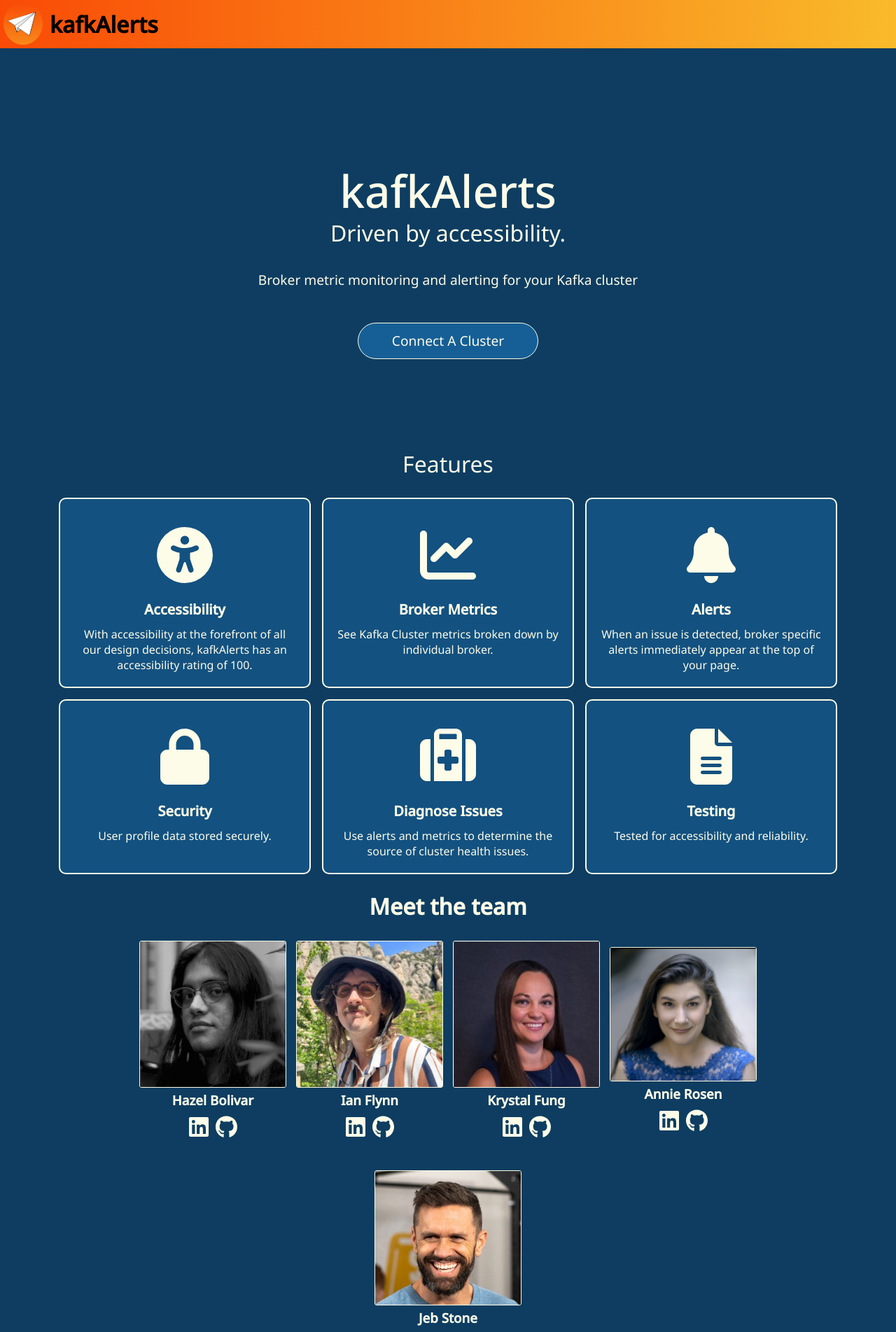
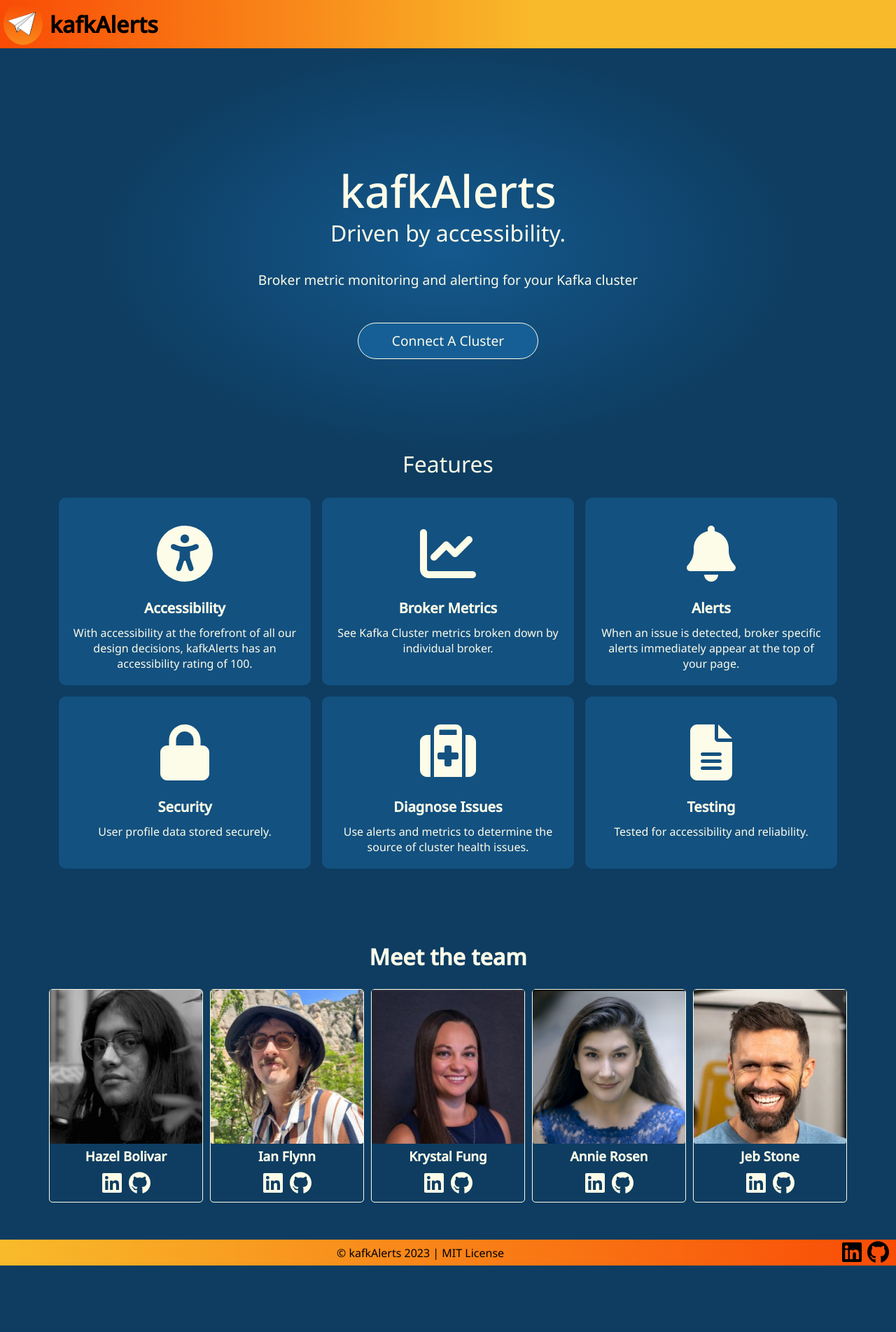
Before and after one commit to oslabs-beta/kafkalerts, a React app: page / in a window 1280 px wide. Shown: the top 1903 px of the page at 70% size. After the commit the page ends 1808 px from the top, so only its background shows below. Built offline with nearby package versions, Linux system fonts and the light colour scheme.

Commit message:
phone media queries and landing page styling

```diff
--- a/src/pages/landingPage/components/Player.jsx
+++ b/src/pages/landingPage/components/Player.jsx
@@ -5,10 +5,8 @@ import { FontAwesomeIcon } from '@fortawesome/react-fontawesome';
 const Player = ({ name, picSrc, github, linkedIn }) => {
   return (
     <div className='player-box'>
-      {/* <div className='player-pic'> */}
       <img src={picSrc} />
       <h3>{name} </h3>
-      {/* </div> */}
       <div className='links'>
         <a href={linkedIn} target='_blank'>
           <FontAwesomeIcon icon='fa-brands fa-linkedin' size='2x' />
--- a/src/pages/landingPage/components/Team.jsx
+++ b/src/pages/landingPage/components/Team.jsx
@@ -10,7 +10,6 @@ const Team = () => {
     {
       name: 'Hazel Bolivar',
       src: hazel,
-      // srce: '../../../assets/headshots/hazel-headshot.jpeg',
       github: 'https://github.com/hazelbolivar',
       linkedIn: 'https://www.linkedin.com/in/hazelbolivar/',
     },
@@ -40,20 +39,19 @@ const Team = () => {
     },
   ];
 
-  const players = team.map((player) => {
-    return (
+  const players = team.map((player) => (
     <Player
       name={player.name}
       picSrc={player.src}
       github={player.github}
       linkedIn={player.linkedIn}
     />
-    );
-  });
+  ));
+
   return (
     <div id='team-box'>
       <h1>Meet the team</h1>
-      <div className='team-members'>{players}</div>
+      <div id='team-members'>{players}</div>
     </div>
   );
 };
--- a/src/pages/styles.scss
+++ b/src/pages/styles.scss
@@ -232,9 +232,16 @@ body {
     background-color: $accent-color;
     background-image: linear-gradient(
       to right,
-      $accent-color,
-      $light-accent-color
+      $accent-color 0%,
+      $light-accent-color 60%
     );
+    @media (max-width: 700px) {
+      background-image: linear-gradient(
+        to right,
+        $accent-color,
+        $light-accent-color
+      );
+    }
     div {
       margin: 3px 10px 5px 5px;
       padding: 3px;
@@ -246,6 +253,18 @@ body {
       );
       img {
         width: 50px;
+        @media (max-width: $breakpoint-phone) {
+          width: 30px;
+        }
+      }
+    }
+    @media (max-width: $breakpoint-phone) {
+    }
+  }
+  @media (max-width: $breakpoint-phone) {
+    #header {
+      img {
+        width: 20px;
       }
     }
   }
@@ -257,8 +276,13 @@ body {
     flex: 1 0 auto;
     align-items: center;
     #hero {
-      max-width: 800px;
-      // background-color: lightblue;
+      background: radial-gradient(
+        closest-side,
+        lighten($page-background, 10%),
+        $page-background
+      );
+      width: 100%;
+      max-width: 1000px;
       padding: 10rem 0 8rem;
       display: flex;
       flex-direction: column;
@@ -277,6 +301,7 @@ body {
       }
       p {
         font-size: 1.2rem;
+        text-align: center;
       }
       button {
         font-size: 1.2em;
@@ -307,23 +332,29 @@ body {
       }
       .single-feature {
         background-color: lighten($page-background, 7%);
-        border: 2px solid $cream-text;
         border-radius: 10px;
         display: flex;
         flex-direction: column;
         align-items: center;
         min-width: 250px;
-        // min-width: 6rem;
         flex: 0 0 30%;
         margin: 8px;
         padding: 40px 20px 20px;
+
         strong {
           margin-top: 1.5rem;
-          font-size: 20px;
+          font-size: 1.25rem;
           margin-bottom: 0.7rem;
         }
         p {
           text-align: center;
+        }
+      }
+      @media (max-width: 550px) {
+        .single-feature {
+          min-width: 47%;
+          margin: 1.5%;
+          padding: 1rem 0.5rem;
         }
       }
     }
@@ -334,27 +365,33 @@ body {
       align-items: center;
       text-align: center;
       color: $cream-text;
-      margin-top: 1rem;
-      h2 {
-        text-align: center;
+      margin: 6rem 0 3rem;
+      h1 {
+        margin-bottom: 20px;
       }
-      .team-members {
+      #team-members {
         display: flex;
         flex-direction: row;
         flex-wrap: wrap;
-        align-items: center;
+        width: 700px;
         justify-content: center;
+        @media (min-width: 1200px) {
+          width: 1200px;
+        }
+        @media (max-width: 700px) {
+          width: 100%;
+        }
         .player-box {
+          background-color: $page-background;
+          border: 1px solid $cream-text;
           border-radius: 5px;
-          margin: 2px;
-          width: 30%;
-          max-width: 220px;
-          padding: 5px;
+          margin: 5px;
+          width: 220px;
           color: $cream-text;
           img {
-            border: 1px solid $cream-text;
-            margin-top: 10%;
             width: 100%;
+            height: 220px;
+            object-fit: cover;
             border-radius: 3px;
           }
           .links {
@@ -379,11 +416,10 @@ body {
     justify-content: space-between;
     align-items: center;
     background-image: linear-gradient(
-      to right,
-      hsla(42, 94%, 57%, 1) 0%,
-      rgb(249, 75, 6) 100%
+      to left,
+      $accent-color,
+      $light-accent-color
     );
-    // font-size: 12px;
 
     .footer-links {
       padding: 2px;
--- a/src/variables.scss
+++ b/src/variables.scss
@@ -31,7 +31,4 @@ $regular-border: 3px solid $medium-dark;
 $small-box-border-dark: 2px solid $medium-dark;
 $small-box-border-light: 2px solid $medium-light;
 
-// :export {
-//   alertColor: $alertColor;
-//   nonAlertColor: $nonAlertColor;
-// }
+$breakpoint-phone: 500px;
```
Lines whose indentation alone changed are shown as unchanged.
